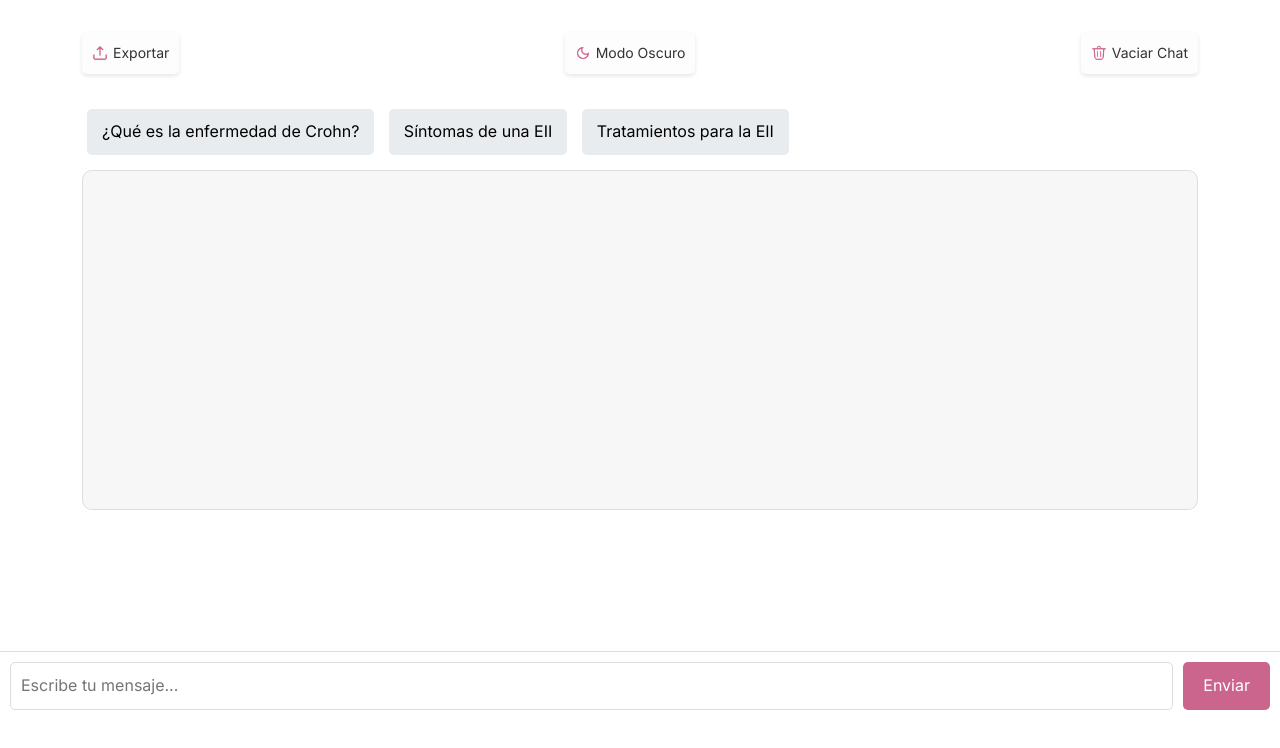
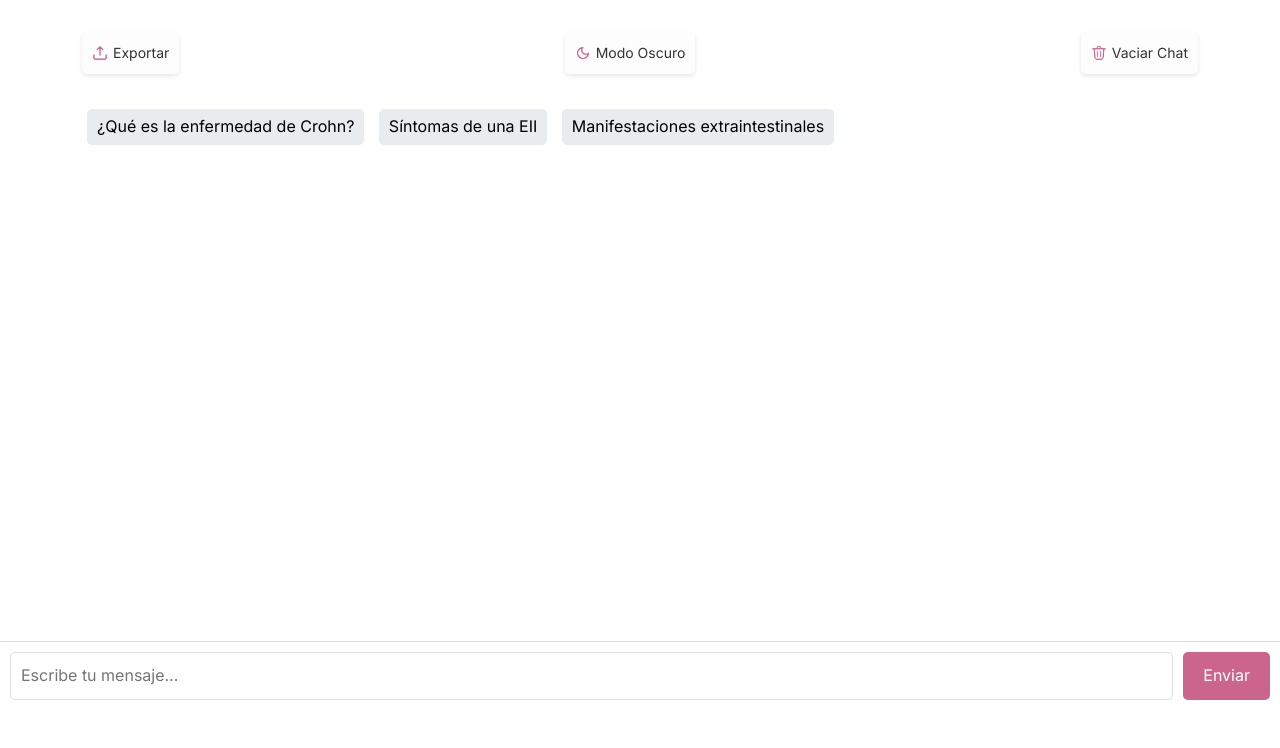
Before and after one commit to albertoruibalojea/albertoruibalojea.github.io, a plain HTML site: page flatus.html in a window 1280 px wide. Drawn offline with Linux system fonts and the light colour scheme.

Commit message:
Adjust height and bottom position in flatus.html to improve layout and prevent overlap; update button text for clarity

```diff
--- a/flatus.html
+++ b/flatus.html
@@ -33,18 +33,15 @@
             flex: 1;
             overflow-y: auto;
             padding: 10px;
-            background-color: #f7f7f7;
-            border: 1px solid #ddd;
-            border-radius: 10px;
             margin-bottom: 10px;
-            height: calc(65vh - 180px); /* Ajuste dinámico para evitar superposición con input-container */
+            height: calc(70vh - 180px); /* Ajuste dinámico para evitar superposición con input-container */
         }
 
         .message {
             display: flex;
             align-items: center;
             max-width: 80%;
-            margin-bottom: 10px;
+            margin-bottom: 5px;
             padding: 10px 15px;
             border-radius: 15px;
             animation: fadeIn 0.3s ease-in-out;
@@ -81,7 +78,7 @@
             background-color: white;
             border-top: 1px solid #ddd;
             position: fixed;
-            bottom: 80px;
+            bottom: 90px;
             width: 100%;
             z-index: 1000; /* Asegurar que esté sobre el contenido */
         }
@@ -109,7 +106,7 @@
 
         #suggestions button {
             margin: 5px;
-            padding: 10px 15px;
+            padding: 5px 10px;
             background-color: #e9ecef;
             border: none;
             border-radius: 5px;
@@ -207,7 +204,7 @@
                     <div id="suggestions">
                         <button onclick="sendPredefinedMessage('¿Qué es la enfermedad de Crohn?')">¿Qué es la enfermedad de Crohn?</button>
                         <button onclick="sendPredefinedMessage('¿Cuáles son los síntomas más frecuentes en una EII?')">Síntomas de una EII</button>
-                        <button onclick="sendPredefinedMessage('¿Qué tratamientos existen para la EII?')">Tratamientos para la EII</button>
+                        <button onclick="sendPredefinedMessage('¿Cuales son las manifestaciones extraintestinales?')">Manifestaciones extraintestinales</button>
                     </div>
                     <div id="chat-container">
                         <!-- Los mensajes se agregarán aquí dinámicamente -->
```
